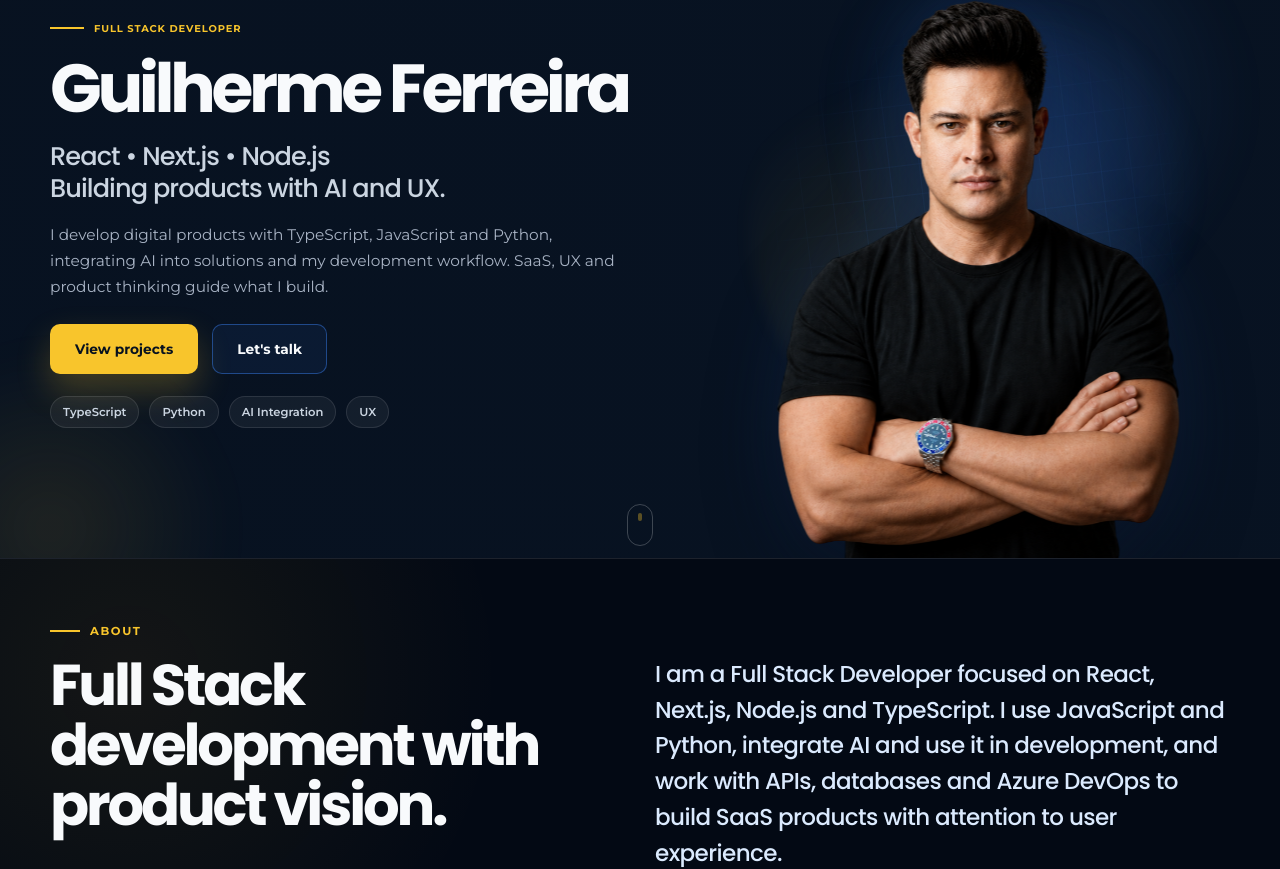
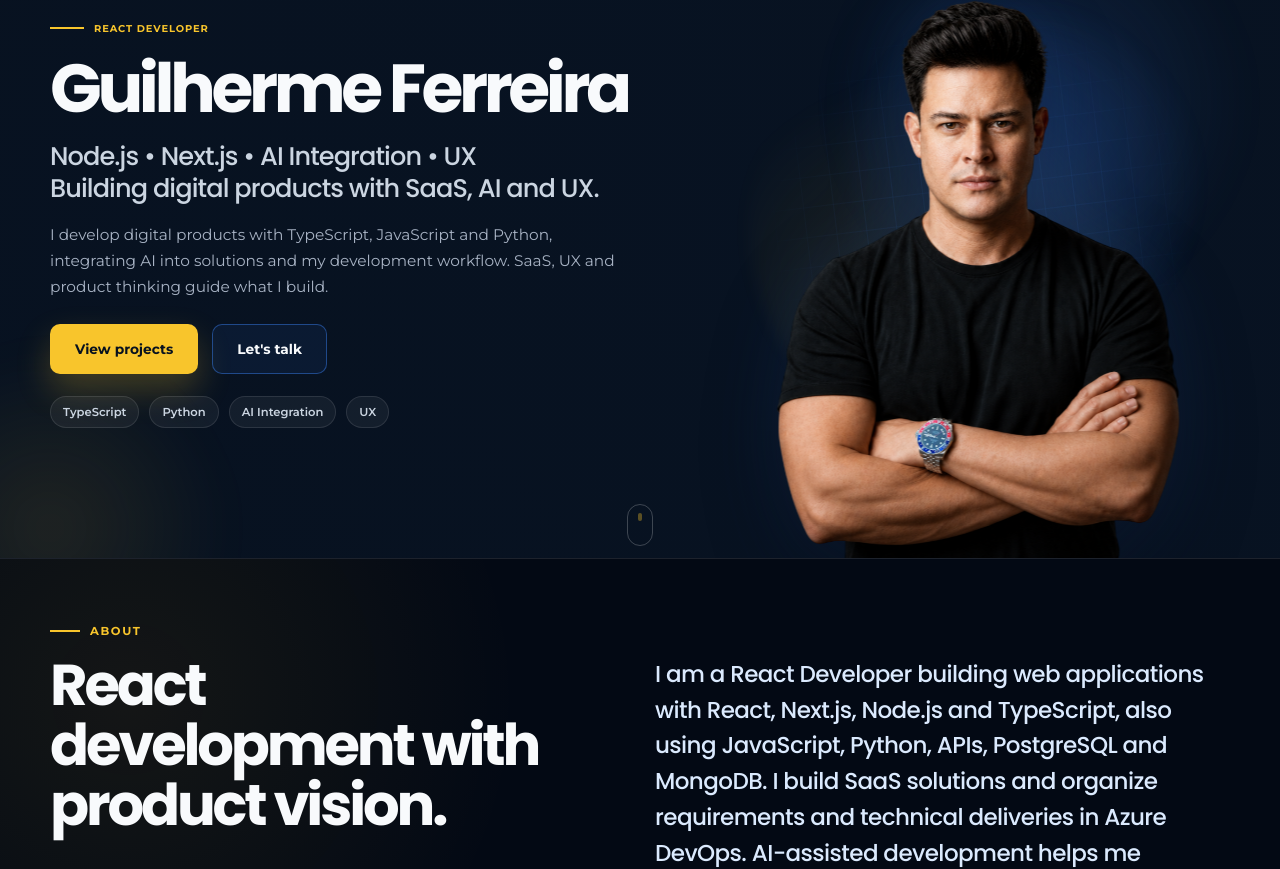
Before and after one commit to fsgui89/portfolio-guilherme-ferreira, a React (Vite) app: page / in a window 1280 px wide. Shown: the part 188-1057 px from the top of the page. Built offline with nearby package versions, Linux system fonts and the light colour scheme.

Commit message:
Reposition portfolio as React Developer across EN, PT and IT

```diff
--- a/index.html
+++ b/index.html
@@ -4,8 +4,15 @@
     <meta charset="UTF-8" />
     <link rel="icon" type="image/svg+xml" href="/favicon.svg" />
     <meta name="viewport" content="width=device-width, initial-scale=1.0" />
-    <meta name="description" content="Guilherme Ferreira — Full Stack Developer focused on React, Next.js, Node.js, TypeScript and Python, with AI integration, SaaS, UX and product vision." />
-    <title>Guilherme Ferreira | Full Stack Developer</title>
+    <meta name="description" content="Guilherme Ferreira — React Developer focused on React, Next.js, Node.js, TypeScript and Python, with AI integration, SaaS, UX and product vision." />
+    <meta name="title" content="Guilherme Ferreira | React Developer" />
+    <meta property="og:title" content="Guilherme Ferreira | React Developer" />
+    <meta property="og:description" content="React Developer | Node.js | Next.js | AI Integration | UX. TypeScript, JavaScript, Python, APIs, PostgreSQL, MongoDB, Azure DevOps and SaaS." />
+    <meta property="og:type" content="website" />
+    <meta name="twitter:card" content="summary" />
+    <meta name="twitter:title" content="Guilherme Ferreira | React Developer" />
+    <meta name="twitter:description" content="React Developer | Node.js | Next.js | AI Integration | UX. TypeScript, JavaScript, Python, APIs, PostgreSQL, MongoDB, Azure DevOps and SaaS." />
+    <title>Guilherme Ferreira | React Developer</title>
   </head>
   <body>
     <div id="root"></div>
--- a/src/App.tsx
+++ b/src/App.tsx
@@ -398,7 +398,7 @@ const contactTranslations = {
     whatsappText: "Send a message",
     backToTop: "Back to top",
     developedBy: "Developed by",
-    role: "Full Stack Developer • React, Next.js, Node.js • AI & UX",
+    role: "React Developer • Node.js • Next.js • AI Integration • UX",
     rights: "All rights reserved.",
     labels: {
       email: "Email",
@@ -417,7 +417,7 @@ const contactTranslations = {
     whatsappText: "Enviar mensagem",
     backToTop: "Voltar ao topo",
     developedBy: "Desenvolvido por",
-    role: "Desenvolvedor Full Stack • React, Next.js, Node.js • IA e UX",
+    role: "Desenvolvedor React • Node.js • Next.js • Integração de IA • UX",
     rights: "Todos os direitos reservados.",
     labels: {
       email: "E-mail",
@@ -436,7 +436,7 @@ const contactTranslations = {
     whatsappText: "Invia un messaggio",
     backToTop: "Torna all'inizio",
     developedBy: "Sviluppato da",
-    role: "Sviluppatore Full Stack • React, Next.js, Node.js • IA e UX",
+    role: "Sviluppatore React • Node.js • Next.js • Integrazione AI • UX",
     rights: "Tutti i diritti riservati.",
     labels: {
       email: "E-mail",
@@ -458,19 +458,19 @@ const translations = {
     navContact: "Contact",
     openMenu: "Open menu",
     closeMenu: "Close menu",
-    heroKicker: "Full Stack Developer",
+    heroKicker: "React Developer",
     heroName: "Guilherme Ferreira",
-    heroTitle: ["React • Next.js • Node.js", "Building products with AI and UX."],
+    heroTitle: ["Node.js • Next.js • AI Integration • UX", "Building digital products with SaaS, AI and UX."],
     heroDescription:
       "I develop digital products with TypeScript, JavaScript and Python, integrating AI into solutions and my development workflow. SaaS, UX and product thinking guide what I build.",
     viewProjects: "View projects",
     contactMe: "Let's talk",
     aboutEyebrow: "About",
-    aboutTitle: "Full Stack development with product vision.",
+    aboutTitle: "React development with product vision.",
     aboutLead:
-      "I am a Full Stack Developer focused on React, Next.js, Node.js and TypeScript. I use JavaScript and Python, integrate AI and use it in development, and work with APIs, databases and Azure DevOps to build SaaS products with attention to user experience.",
+      "I am a React Developer building web applications with React, Next.js, Node.js and TypeScript, also using JavaScript, Python, APIs, PostgreSQL and MongoDB. I build SaaS solutions and organize requirements and technical deliveries in Azure DevOps. AI-assisted development helps me accelerate implementation and automate tasks, with technical decisions and validation under human responsibility.",
     aboutText:
-      "At nexso, I develop software, APIs and automations, connecting implementation with UX and product discovery. My earlier experience of more than 12 years in leadership, operations, education and process improvement helps me understand people and business needs and make practical development decisions.",
+      "At nexso, I develop software, APIs and automations, using UX and Product Discovery to understand user needs, clarify requirements and support implementation decisions. My earlier experience of more than 12 years in leadership, operations, education and process improvement helps me understand people and business needs and make practical development decisions.",
     metricYears: "years leading projects and improving processes",
     metricStudents: "students in an academic operation structured and scaled",
     metricFranchises: "franchises assessed for national expansion",
@@ -503,13 +503,7 @@ const translations = {
             name: "React + TypeScript",
             level: 3,
             levelLabel: "Practical",
-            evidence: "Portfolio 2.0 and component-based interfaces.",
-          },
-          {
-            name: "JavaScript",
-            level: 3,
-            levelLabel: "Practical",
-            evidence: "Torcida Brasil, To-do List and browser interactions.",
+            evidence: "Portfolio 2.0, Vite and component-based interfaces.",
           },
           {
             name: "Next.js",
@@ -518,10 +512,16 @@ const translations = {
             evidence: "Agência Aurora, StepZone and PetCare.",
           },
           {
+            name: "JavaScript",
+            level: 3,
+            levelLabel: "Practical",
+            evidence: "Torcida Brasil, To-do List and browser interactions.",
+          },
+          {
             name: "HTML + CSS",
             level: 3,
             levelLabel: "Practical",
-            evidence: "Responsive layouts, accessibility and visual identity.",
+            evidence: "Responsive layouts, Tailwind CSS, accessibility and visual identity.",
           },
         ],
       },
@@ -566,7 +566,7 @@ const translations = {
               "Discovery, personas, requirements and experience decisions at nexso.",
           },
           {
-            name: "AI Integration",
+            name: "AI Integration + AI-Assisted Development",
             level: 3,
             levelLabel: "Practical",
             evidence:
@@ -600,19 +600,19 @@ const translations = {
     navContact: "Contato",
     openMenu: "Abrir menu",
     closeMenu: "Fechar menu",
-    heroKicker: "Desenvolvedor Full Stack",
+    heroKicker: "Desenvolvedor React",
     heroName: "Guilherme Ferreira",
-    heroTitle: ["React • Next.js • Node.js", "Construindo produtos com IA e UX."],
+    heroTitle: ["Node.js • Next.js • Integração de IA • UX", "Construindo produtos digitais com SaaS, IA e UX."],
     heroDescription:
       "Desenvolvo produtos digitais com TypeScript, JavaScript e Python, integrando IA às soluções e ao desenvolvimento. SaaS, UX e visão de produto orientam o que construo.",
     viewProjects: "Ver projetos",
     contactMe: "Vamos conversar",
     aboutEyebrow: "Sobre",
-    aboutTitle: "Desenvolvimento Full Stack com visão de produto.",
+    aboutTitle: "Desenvolvimento React com visão de produto.",
     aboutLead:
-      "Sou Desenvolvedor Full Stack com foco em React, Next.js, Node.js e TypeScript. Utilizo JavaScript e Python, integro IA e a utilizo no desenvolvimento, e trabalho com APIs, bancos de dados e Azure DevOps para construir produtos SaaS com atenção à experiência do usuário.",
+      "Sou Desenvolvedor React e construo aplicações web com React, Next.js, Node.js e TypeScript, utilizando também JavaScript, Python, APIs, PostgreSQL e MongoDB. Desenvolvo soluções SaaS e organizo requisitos e entregas técnicas no Azure DevOps. O desenvolvimento assistido por IA ajuda a acelerar implementações e automatizar tarefas, com decisões técnicas e validações sob responsabilidade humana.",
     aboutText:
-      "Na nexso, desenvolvo software, APIs e automações, conectando implementação, UX e discovery de produto. Minha experiência anterior de mais de 12 anos em liderança, operações, educação e melhoria de processos contribui para compreender pessoas e necessidades de negócio e tomar decisões práticas no desenvolvimento.",
+      "Na nexso, desenvolvo software, APIs e automações, utilizando UX e Product Discovery para compreender necessidades dos usuários, esclarecer requisitos e apoiar decisões de implementação. Minha experiência anterior de mais de 12 anos em liderança, operações, educação e melhoria de processos contribui para compreender pessoas e necessidades de negócio e tomar decisões práticas no desenvolvimento.",
     metricYears: "anos liderando projetos e aprimorando processos",
     metricStudents: "alunos em uma operação acadêmica estruturada e escalada",
     metricFranchises: "franquias analisadas para uma expansão nacional",
@@ -645,13 +645,7 @@ const translations = {
             name: "React + TypeScript",
             level: 3,
             levelLabel: "Prática",
-            evidence: "Portfólio 2.0 e interfaces componentizadas.",
-          },
-          {
-            name: "JavaScript",
-            level: 3,
-            levelLabel: "Prática",
-            evidence: "Torcida Brasil, To-do List e interações no navegador.",
+            evidence: "Portfólio 2.0, Vite e interfaces componentizadas.",
           },
           {
             name: "Next.js",
@@ -660,11 +654,17 @@ const translations = {
             evidence: "Agência Aurora, StepZone e PetCare.",
           },
           {
+            name: "JavaScript",
+            level: 3,
+            levelLabel: "Prática",
+            evidence: "Torcida Brasil, To-do List e interações no navegador.",
+          },
+          {
             name: "HTML + CSS",
             level: 3,
             levelLabel: "Prática",
             evidence:
-              "Layouts responsivos, acessibilidade e identidade visual.",
+              "Layouts responsivos, Tailwind CSS, acessibilidade e identidade visual.",
           },
         ],
       },
@@ -709,7 +709,7 @@ const translations = {
               "Discovery, personas, requisitos e decisões de experiência na nexso.",
           },
           {
-            name: "Integração de IA",
+            name: "Integração de IA + Desenvolvimento Assistido por IA",
             level: 3,
             levelLabel: "Prática",
             evidence:
@@ -743,19 +743,19 @@ const translations = {
     navContact: "Contatti",
     openMenu: "Apri menu",
     closeMenu: "Chiudi menu",
-    heroKicker: "Sviluppatore Full Stack",
+    heroKicker: "Sviluppatore React",
     heroName: "Guilherme Ferreira",
-    heroTitle: ["React • Next.js • Node.js", "Creo prodotti con IA e UX."],
+    heroTitle: ["Node.js • Next.js • Integrazione AI • UX", "Creo prodotti digitali con SaaS, IA e UX."],
     heroDescription:
       "Sviluppo prodotti digitali con TypeScript, JavaScript e Python, integrando IA nelle soluzioni e nel processo di sviluppo. SaaS, UX e visione di prodotto guidano ciò che costruisco.",
     viewProjects: "Vedi progetti",
     contactMe: "Parliamo",
     aboutEyebrow: "Chi sono",
-    aboutTitle: "Sviluppo Full Stack con visione di prodotto.",
+    aboutTitle: "Sviluppo React con visione di prodotto.",
     aboutLead:
-      "Sono uno Sviluppatore Full Stack con focus su React, Next.js, Node.js e TypeScript. Utilizzo JavaScript e Python, integro IA e la uso nello sviluppo, e lavoro con API, database e Azure DevOps per creare prodotti SaaS curando l’esperienza utente.",
+      "Sono uno Sviluppatore React e creo applicazioni web con React, Next.js, Node.js e TypeScript, utilizzando anche JavaScript, Python, API, PostgreSQL e MongoDB. Sviluppo soluzioni SaaS e organizzo requisiti e consegne tecniche in Azure DevOps. Lo sviluppo assistito da IA aiuta ad accelerare implementazioni e automatizzare attività, con decisioni tecniche e validazioni sotto responsabilità umana.",
     aboutText:
-      "In nexso sviluppo software, API e automazioni, collegando implementazione, UX e product discovery. La mia precedente esperienza di oltre 12 anni in leadership, operazioni, educazione e miglioramento dei processi mi aiuta a comprendere persone ed esigenze aziendali e a prendere decisioni concrete nello sviluppo.",
+      "In nexso sviluppo software, API e automazioni, utilizzando UX e Product Discovery per comprendere le esigenze degli utenti, chiarire i requisiti e supportare le decisioni di implementazione. La mia precedente esperienza di oltre 12 anni in leadership, operazioni, educazione e miglioramento dei processi mi aiuta a comprendere persone ed esigenze aziendali e a prendere decisioni concrete nello sviluppo.",
     metricYears: "anni alla guida di progetti e nel miglioramento dei processi",
     metricStudents:
       "studenti in una struttura accademica organizzata e ampliata",
@@ -793,13 +793,7 @@ const translations = {
             name: "React + TypeScript",
             level: 3,
             levelLabel: "Pratica",
-            evidence: "Portfolio 2.0 e interfacce basate su componenti.",
-          },
-          {
-            name: "JavaScript",
-            level: 3,
-            levelLabel: "Pratica",
-            evidence: "Torcida Brasil, To-do List e interazioni nel browser.",
+            evidence: "Portfolio 2.0, Vite e interfacce basate su componenti.",
           },
           {
             name: "Next.js",
@@ -808,10 +802,16 @@ const translations = {
             evidence: "Agência Aurora, StepZone e PetCare.",
           },
           {
+            name: "JavaScript",
+            level: 3,
+            levelLabel: "Pratica",
+            evidence: "Torcida Brasil, To-do List e interazioni nel browser.",
+          },
+          {
             name: "HTML + CSS",
             level: 3,
             levelLabel: "Pratica",
-            evidence: "Layout responsive, accessibilità e identità visiva.",
+            evidence: "Layout responsive, Tailwind CSS, accessibilità e identità visiva.",
           },
         ],
       },
@@ -856,7 +856,7 @@ const translations = {
             evidence: "Discovery, personas, requisiti e decisioni UX in nexso.",
           },
           {
-            name: "Integrazione IA",
+            name: "Integrazione AI + Sviluppo Assistito da IA",
             level: 3,
             levelLabel: "Pratica",
             evidence:
@@ -979,7 +979,16 @@ function App() {
   useEffect(() => {
     localStorage.setItem("portfolio-language", language);
     document.documentElement.lang = language;
-  }, [language]);
+    const title = `${copy.heroName} | ${copy.heroKicker}`;
+    const description = `${copy.heroKicker} | ${copy.heroTitle[0]} — TypeScript, JavaScript, Python, APIs, PostgreSQL, MongoDB, Azure DevOps, SaaS.`;
+    document.title = title;
+    for (const selector of ['meta[name="title"]', 'meta[property="og:title"]', 'meta[name="twitter:title"]']) {
+      document.querySelector(selector)?.setAttribute("content", title);
+    }
+    for (const selector of ['meta[name="description"]', 'meta[property="og:description"]', 'meta[name="twitter:description"]']) {
+      document.querySelector(selector)?.setAttribute("content", description);
+    }
+  }, [language, copy]);
 
   useEffect(() => {
     if (!isCertificateModalOpen) {
@@ -1125,7 +1134,7 @@ function App() {
               <div className="hero-tags" aria-label="Areas of expertise">
                 <span>TypeScript</span>
                 <span>Python</span>
-                <span>AI Integration</span>
+                <span>{copy.heroTitle[0].split(" • ")[2]}</span>
                 <span>UX</span>
               </div>
             </div>
```
Also changed, not shown: public/images/projects/portfolio-2.0.webp, 1 other file (tests, documents, lock files or other folders).
